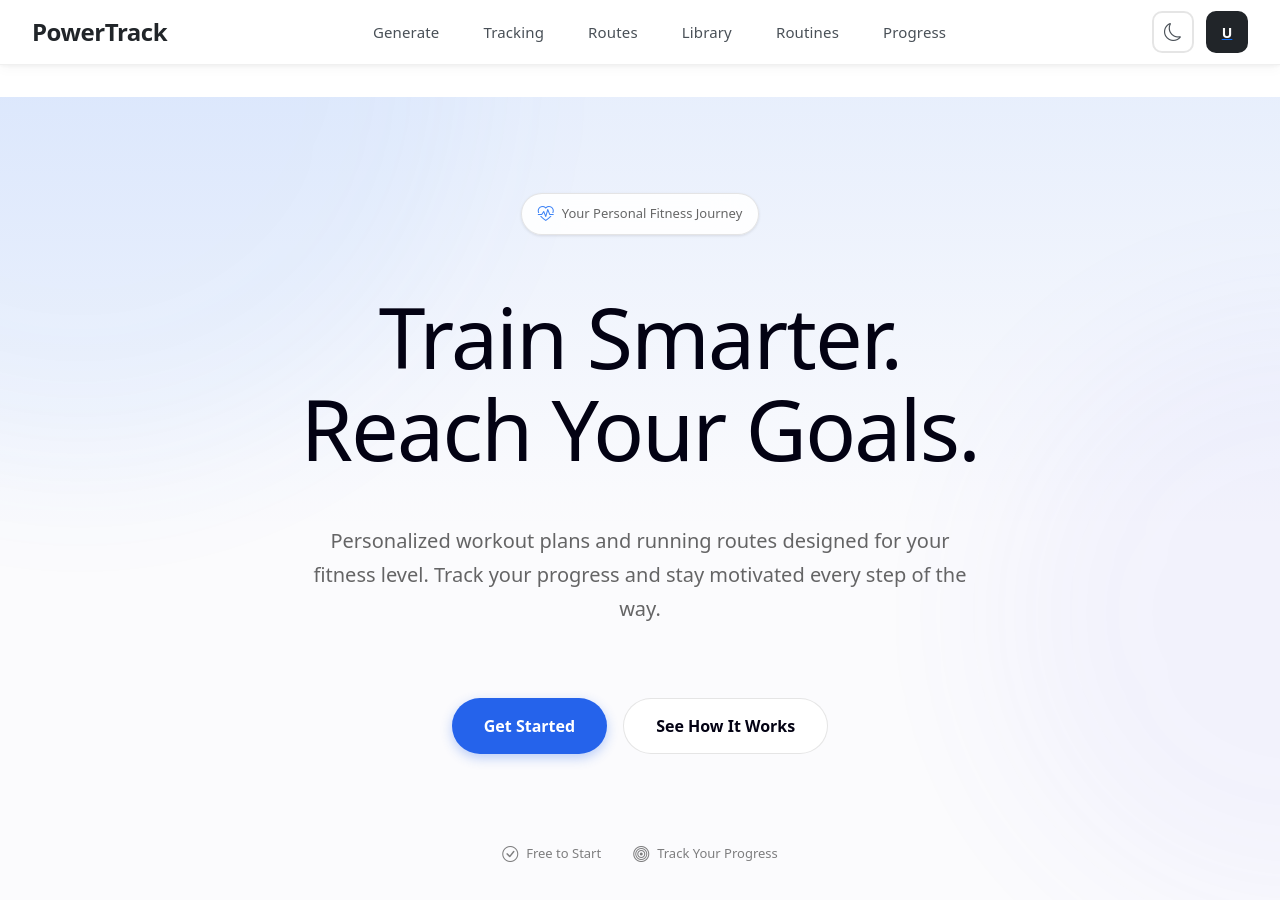
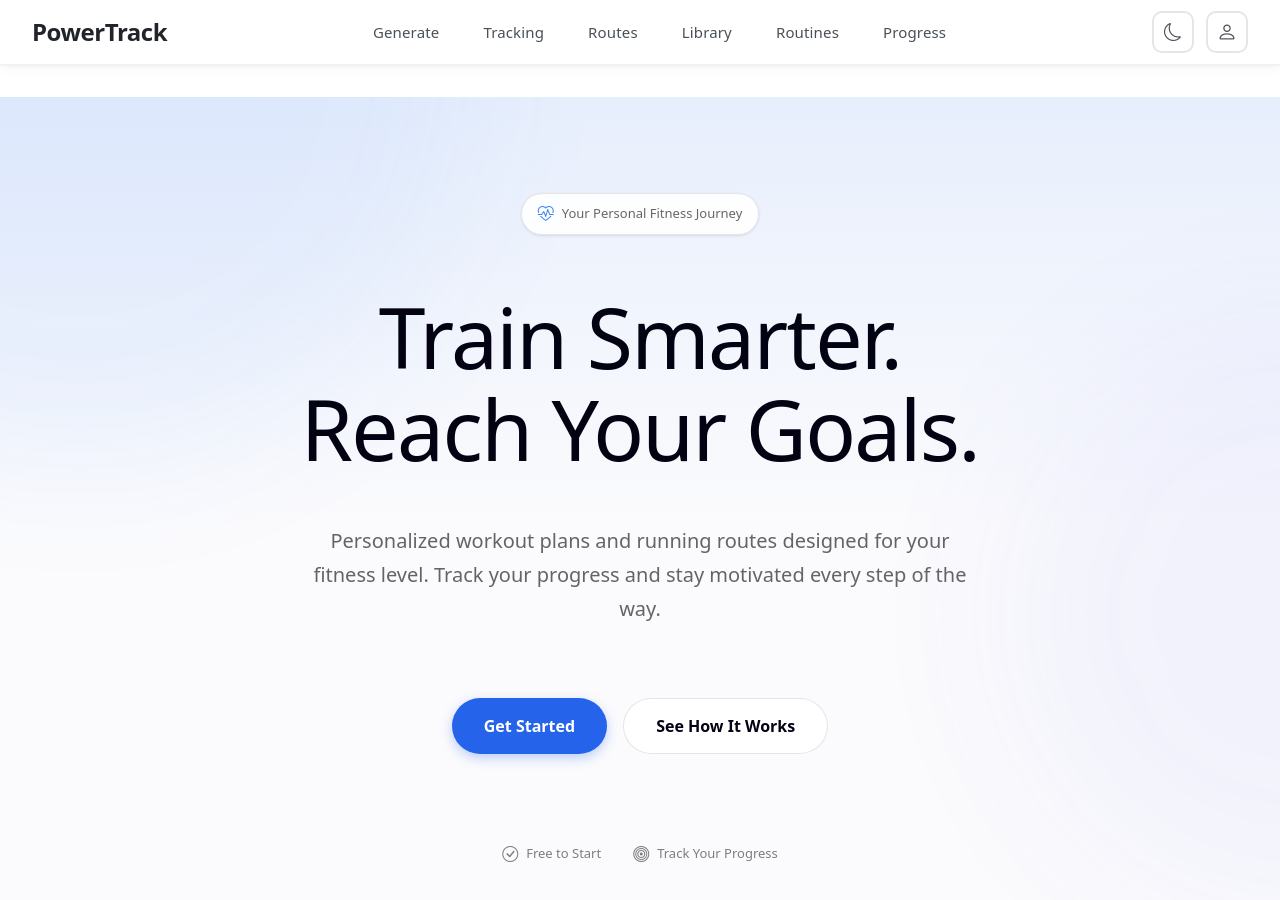
Before and after one commit to Chua-Yu-Tian-Sammi/PowerTrack, a Vue app in the folder main/: page / in a window 1280 px wide. Shown: the top 900 px of the page. Built offline with nearby package versions, Linux system fonts and the light colour scheme; no server answers.

Commit message:
minor fix

```diff
--- a/main/src/components/AppNavbar.vue
+++ b/main/src/components/AppNavbar.vue
@@ -84,7 +84,7 @@
           </button>
           <router-link class="user-avatar" to="/profile" @click="closeMenu">
             <div class="avatar-circle">
-              {{ initials }}
+              <i class="bi bi-person"></i>
             </div>
           </router-link>
         </div>
@@ -93,7 +93,7 @@
   </template>
 
 <script setup>
-import { ref, computed, onMounted } from 'vue'
+import { ref, onMounted } from 'vue'
 import { getCurrentUser, getCurrentUserProfile } from '@/services/authService'
 import { useTheme } from '@/composables/useTheme'
 
@@ -109,24 +109,8 @@ const closeMenu = () => {
   isMenuOpen.value = false
 }
 
-const currentUser = ref(null)
-
-  const initials = computed(() => {
-    // Prefer explicit username, then name, then auth displayName, then email
-    const source = (userProfile.value && (userProfile.value.username || userProfile.value.name))
-      || (currentUser.value && (currentUser.value.displayName || currentUser.value.email))
-      || ''
-    if (!source) return 'U'
-    const cleaned = String(source).trim()
-    if (!cleaned) return 'U'
-    const parts = cleaned.split(' ')
-    const first = parts[0]
-    return first ? first[0].toUpperCase() : 'U'
-  })
-
-  onMounted(async () => {
+onMounted(async () => {
     const user = getCurrentUser()
-    currentUser.value = user
     if (user) {
       const profile = await getCurrentUserProfile()
       userProfile.value = profile
@@ -341,15 +325,24 @@ const currentUser = ref(null)
     width: 42px;
     height: 42px;
     border-radius: 10px;
-    background: #212529; /* solid black */
-    color: #ffffff;
+    background: transparent;
+    color: #495057 !important; /* same as theme toggle in light mode */
     display: flex;
     align-items: center;
     justify-content: center;
-    font-weight: 700;
-    font-size: 0.875rem;
+    font-size: 1.25rem;
     transition: transform 0.2s ease;
-    border: 2px solid #212529;
+    border: 2px solid rgba(0, 0, 0, 0.1);
+  }
+
+  .dark .avatar-circle {
+    background: transparent;
+    color: rgba(255, 255, 255, 0.8) !important; /* same as theme toggle in dark mode */
+    border-color: rgba(255, 255, 255, 0.2);
+  }
+
+  .avatar-circle i {
+    color: inherit;
   }
 
   .user-avatar:hover .avatar-circle {
```
